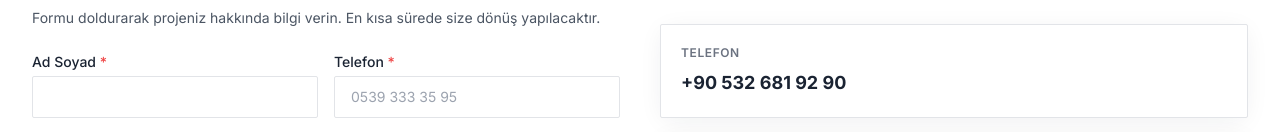
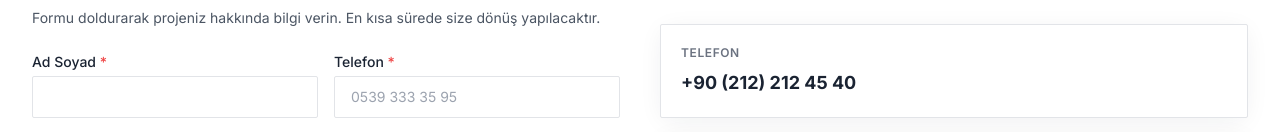
Before and after one commit to yigitcnkzlts/retim-proje-vitrini-demo, a Next.js app: page /iletisim in a window 1280 px wide. Shown: the part 471-603 px from the top of the page. Built offline with nearby package versions, Linux system fonts and the light colour scheme; no server answers; a web font is replaced by a local one.

Commit message:
İletişim sayfası telefonunu ofis numarasıyla güncelle

```diff
--- a/src/app/iletisim/page.tsx
+++ b/src/app/iletisim/page.tsx
@@ -42,10 +42,10 @@
                     Telefon
                   </h3>
                   <a
-                    href={`tel:${siteConfig.phone.replace(/[^\d+]/g, "")}`}
+                    href={`tel:${siteConfig.officePhone.replace(/[^\d+]/g, "")}`}
                     className="mt-2 block text-lg font-bold text-retim-navy hover:text-retim-orange"
                   >
-                    {siteConfig.phone}
+                    {siteConfig.officePhone}
                   </a>
                 </div>
 
```
